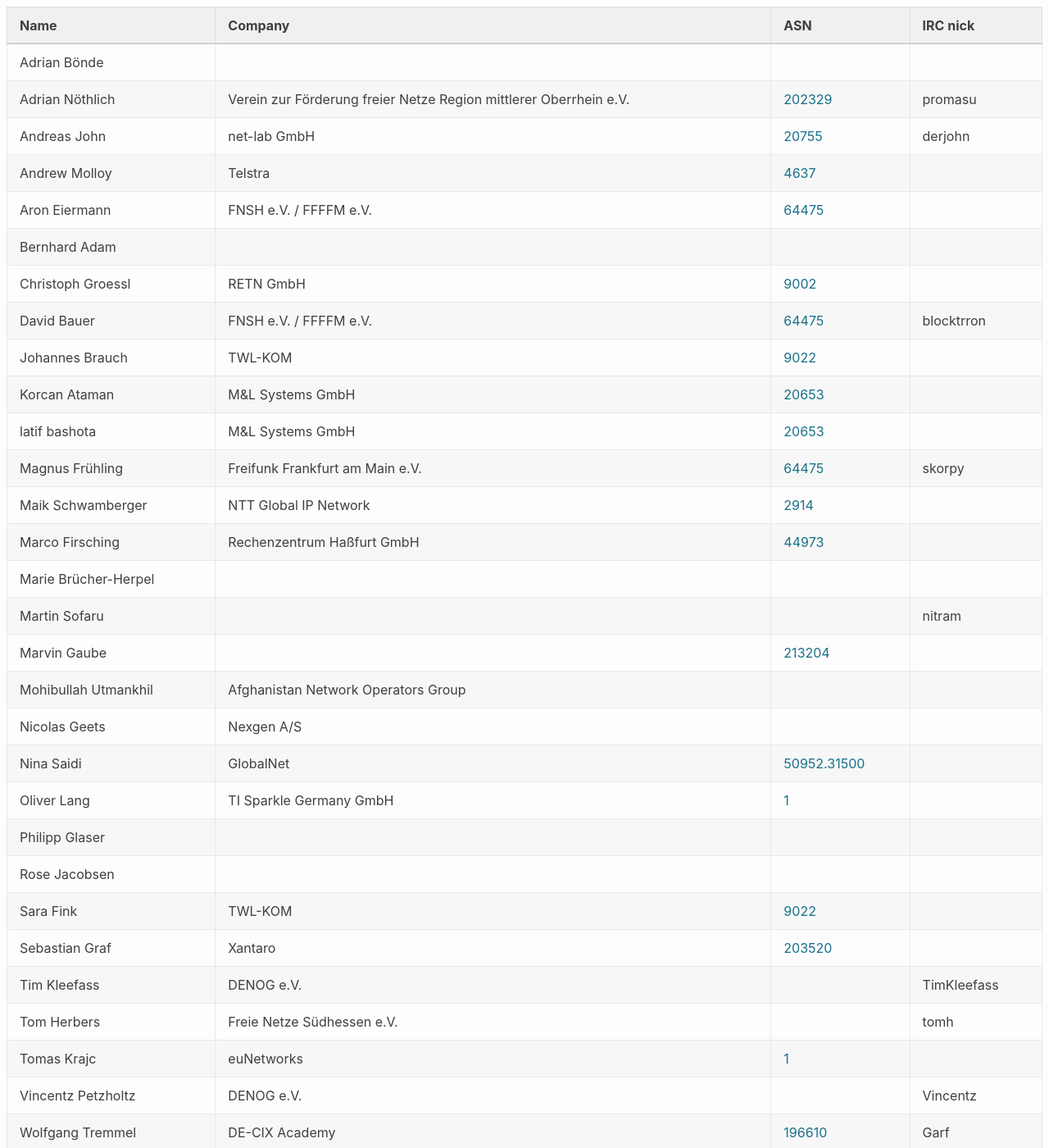
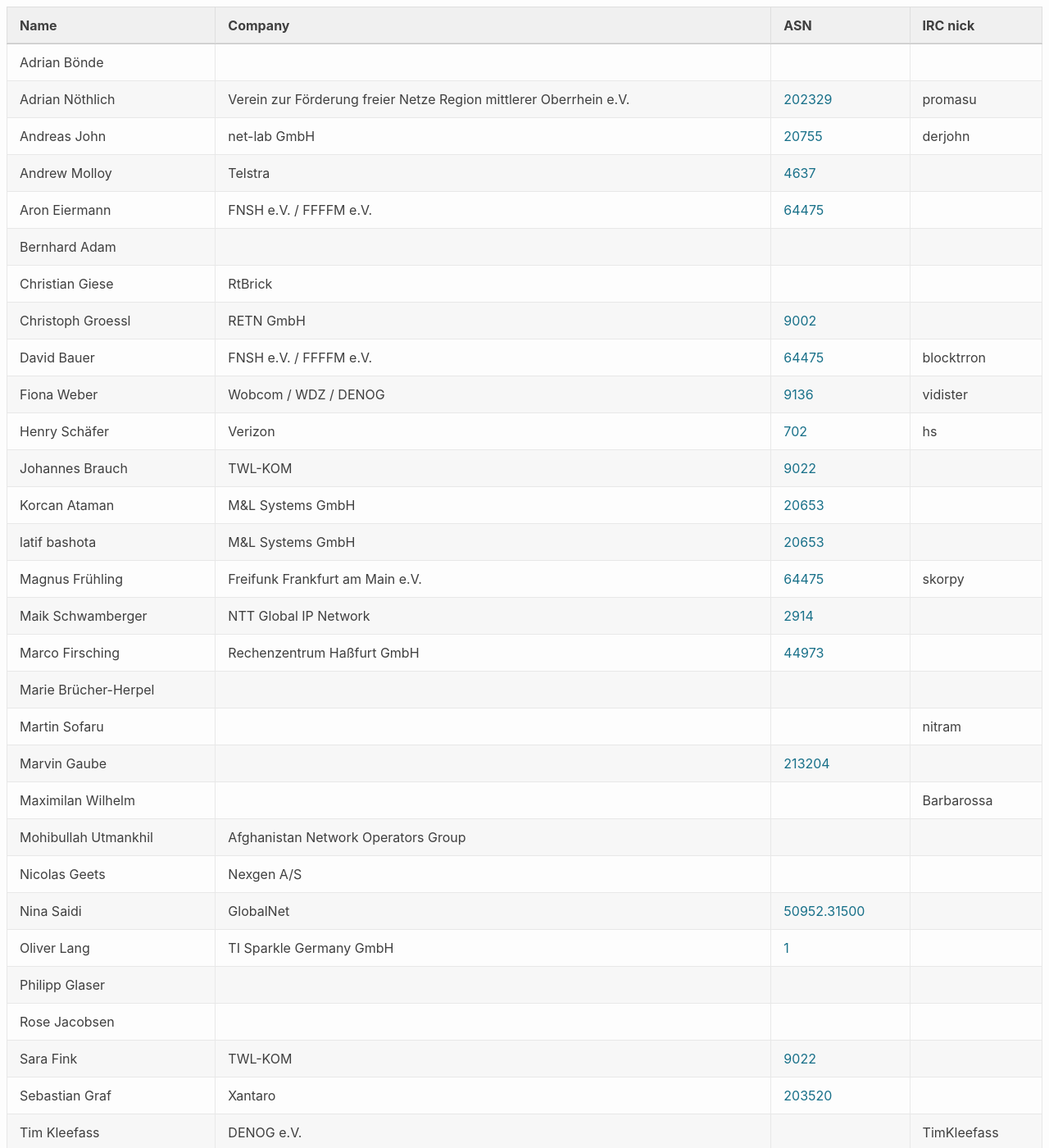
Before and after one commit to denog/pretix-attendeelist, a Jekyll site: the page built from meetup2024_01/index.markdown, in a window 1280 px wide and 1400 px high. Shown: the whole window at 82% size. Built offline with Jekyll 4.4.1, drawn with Linux system fonts in a browser that asks for light colours.

Commit message:
Latest data: Wed Jan 17 17:28:54 UTC 2024

```diff
--- a/_data/attendees_denog_meetup_2024_01.json
+++ b/_data/attendees_denog_meetup_2024_01.json
@@ -36,6 +36,12 @@
     "asn": null
   },
   {
+    "name": "Christian Giese",
+    "company": "RtBrick",
+    "irc": null,
+    "asn": null
+  },
+  {
     "name": "Christoph Groessl",
     "company": "RETN GmbH",
     "irc": null,
@@ -46,6 +52,18 @@
     "company": "FNSH e.V. / FFFFM e.V.",
     "irc": "blocktrron",
     "asn": "64475"
+  },
+  {
+    "name": "Fiona Weber",
+    "company": "Wobcom / WDZ / DENOG",
+    "irc": "vidister",
+    "asn": "9136"
+  },
+  {
+    "name": "Henry Schäfer",
+    "company": "Verizon",
+    "irc": "hs",
+    "asn": "702"
   },
   {
     "name": "Johannes Brauch",
@@ -100,6 +118,12 @@
     "company": null,
     "irc": null,
     "asn": "213204"
+  },
+  {
+    "name": "Maximilan Wilhelm",
+    "company": null,
+    "irc": "Barbarossa",
+    "asn": null
   },
   {
     "name": "Mohibullah Utmankhil",
```
